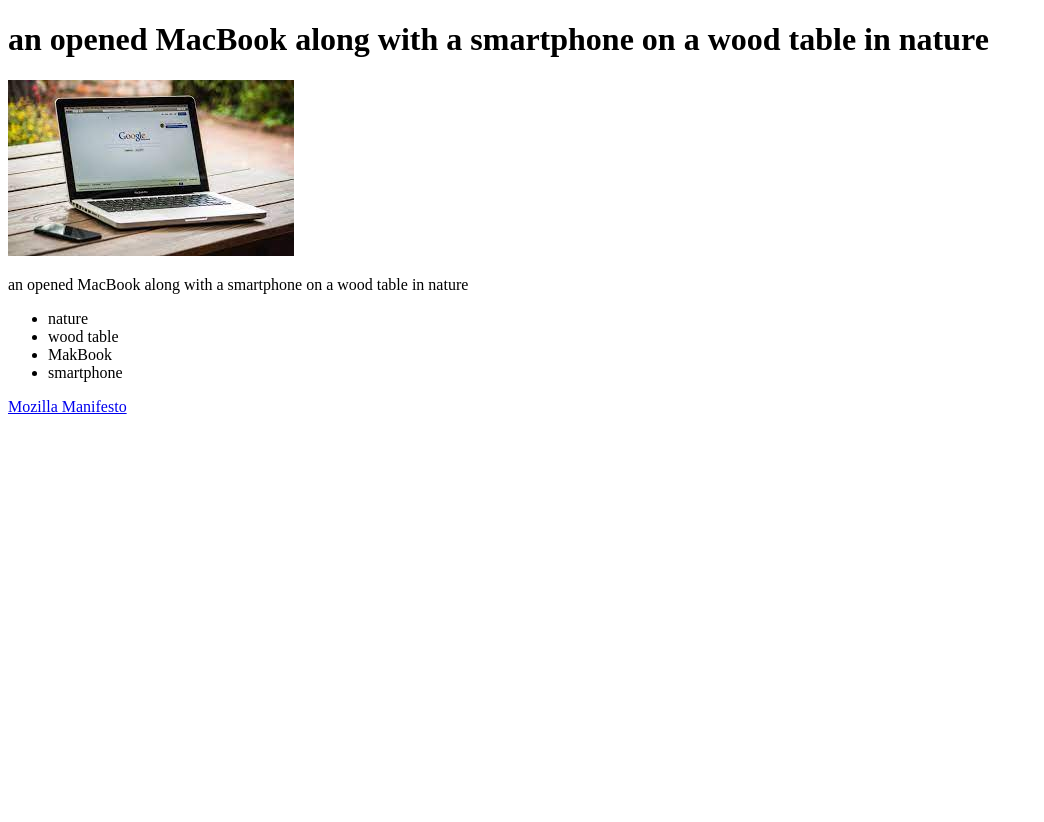
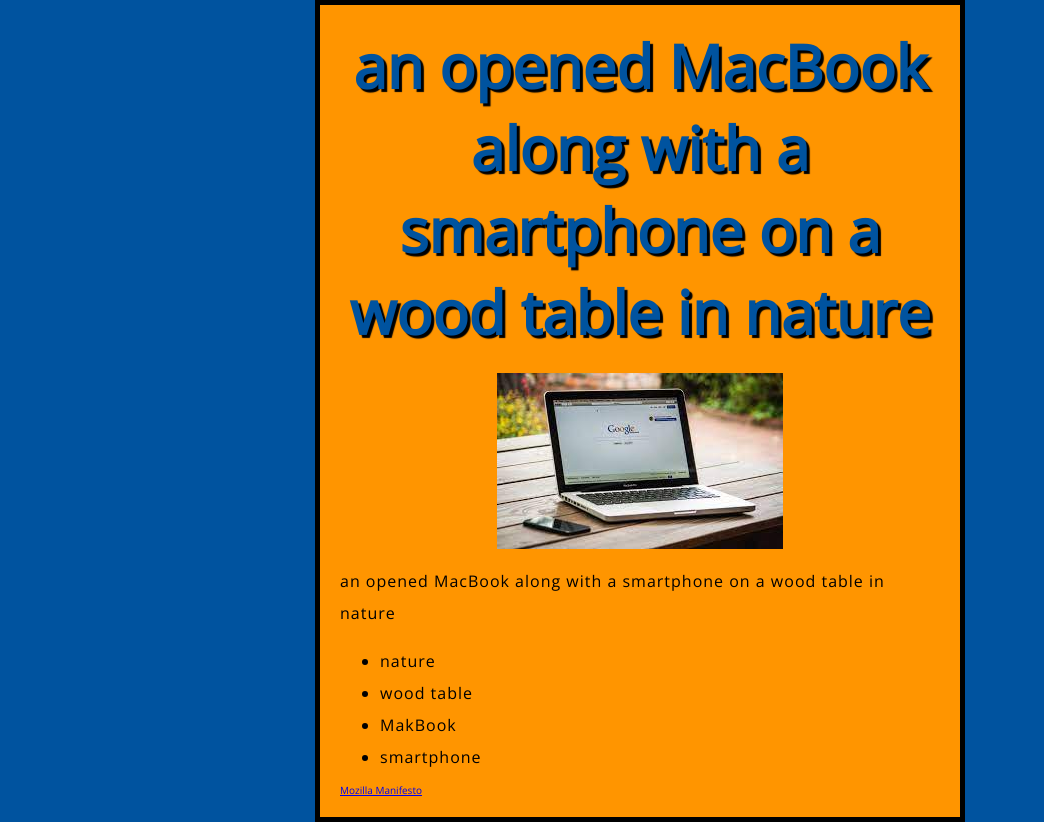
Before and after one commit to javodmutalliboev/javodmutalliboev.github.io, a plain HTML site: page index.html in a window 1280 px wide. Shown: the whole page, without its empty margins (0-1044 px from the left). Before the commit the page ends 800 px from the top, so only its background shows below. Drawn offline with nearby package versions, Linux system fonts and the light colour scheme.

Commit message:
CSS basics

```diff
--- a/index.html
+++ b/index.html
@@ -5,6 +5,8 @@
   <meta charset="utf-8" />
   <meta name="viewport" content="width=device-width" />
   <title>My test page</title>
+  <link href="styles/style.css" rel="stylesheet" />
+  <link href="https://fonts.googleapis.com/css?family=Open+Sans" rel="stylesheet" />
 </head>
 
 <body>
--- /dev/null
+++ b/styles/style.css
@@ -0,0 +1,42 @@
+html {
+  font-size: 10px;
+  /* px means "pixels": the base font size is now 10 pixels high */
+  font-family: "Open Sans", sans-serif;
+  /* this should be the rest of the output you got from Google Fonts */
+}
+
+h1 {
+  font-size: 60px;
+  text-align: center;
+}
+
+p,
+li {
+  font-size: 16px;
+  line-height: 2;
+  letter-spacing: 1px;
+}
+
+html {
+  background-color: #00539f;
+}
+
+body {
+  width: 600px;
+  margin: 0 auto;
+  background-color: #ff9500;
+  padding: 0 20px 20px 20px;
+  border: 5px solid black;
+}
+
+h1 {
+  margin: 0;
+  padding: 20px 0;
+  color: #00539f;
+  text-shadow: 3px 3px 1px black;
+}
+
+img {
+  display: block;
+  margin: 0 auto;
+}
```
